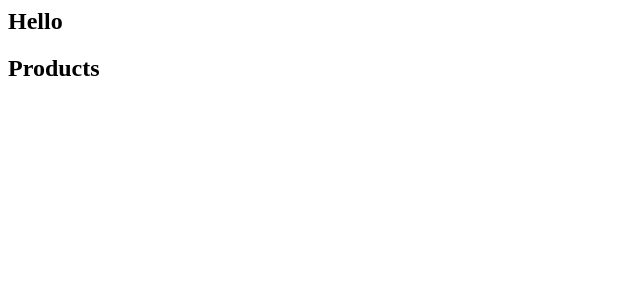
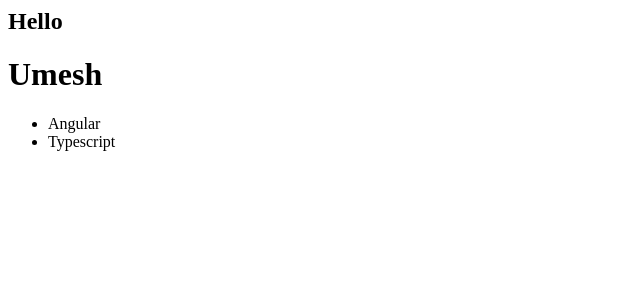
Before and after one commit to desh200/angular-ivy-rwdah2, an Angular app: page / in a window 1280 px wide. Shown: the top 300 px of the page, without its empty margins (0-640 px from the left). Built offline with nearby package versions, Linux system fonts and the light colour scheme.

Commit message:
3 files modified, 1 added

```diff
--- a/src/app/app.component.ts
+++ b/src/app/app.component.ts
@@ -1,10 +1,12 @@
 import { Component, VERSION } from '@angular/core';
+import { ProductService } from './product.serice';
 
 @Component({
   selector: 'my-app',
-  template: `<h2>Hello</h2><h2>Products</h2>`,
-  styleUrls: [ './app.component.css' ]
+  template: `<h2>Hello</h2><products></products>`,
+  styleUrls: ['./app.component.css'],
+  providers:[ProductService]
 })
-export class AppComponent  {
+export class AppComponent {
   name = 'My Angular ' + VERSION.major;
 }
--- /dev/null
+++ b/src/app/product.serice.ts
@@ -0,0 +1,5 @@
+export class ProductService{
+  getProduct(): string[]{
+      return ["Angular","Typescript"];
+  }
+}
--- a/src/app/products.component.ts
+++ b/src/app/products.component.ts
@@ -1,6 +1,21 @@
 import { Component } from '@angular/core';
+import { ProductService } from './product.serice';
 @Component({
   selector: 'products',
-  template: '<h2>Products</h2>',
+  template: `<h1>Umesh</h1>
+  <ul>
+    <li *ngFor="let product of products">
+      {{product}}
+    </li>
+  </ul>
+  `,
 })
-export class ProductsComponet {}
+export class ProductsComponet {
+  products;
+
+  constructor(productservice: ProductService) {
+    this.products = productservice.getProduct();
+
+    console.log(this.products);
+  }
+}
```
Also changed, not shown: src/app/app.module.ts (+4 -4 lines).
